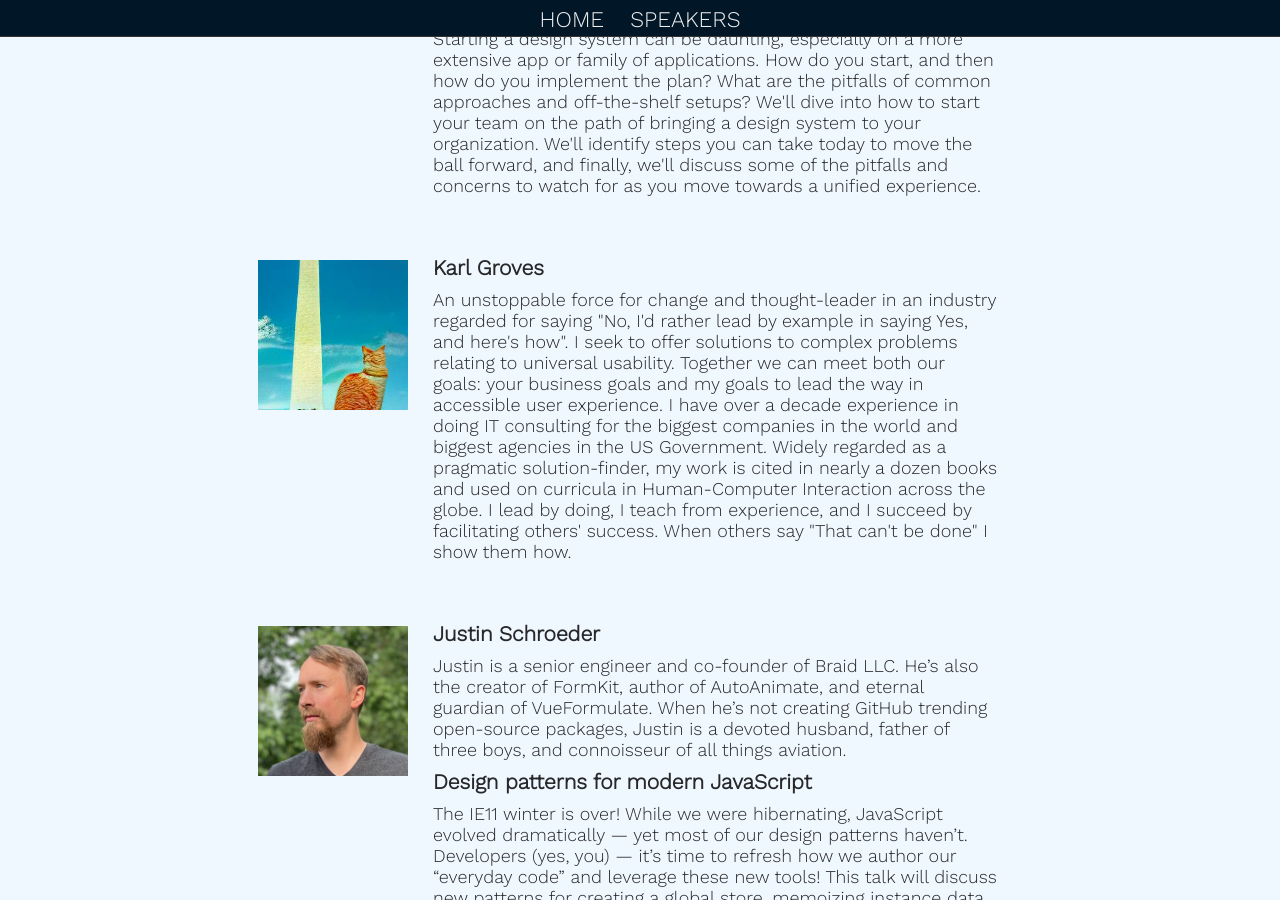
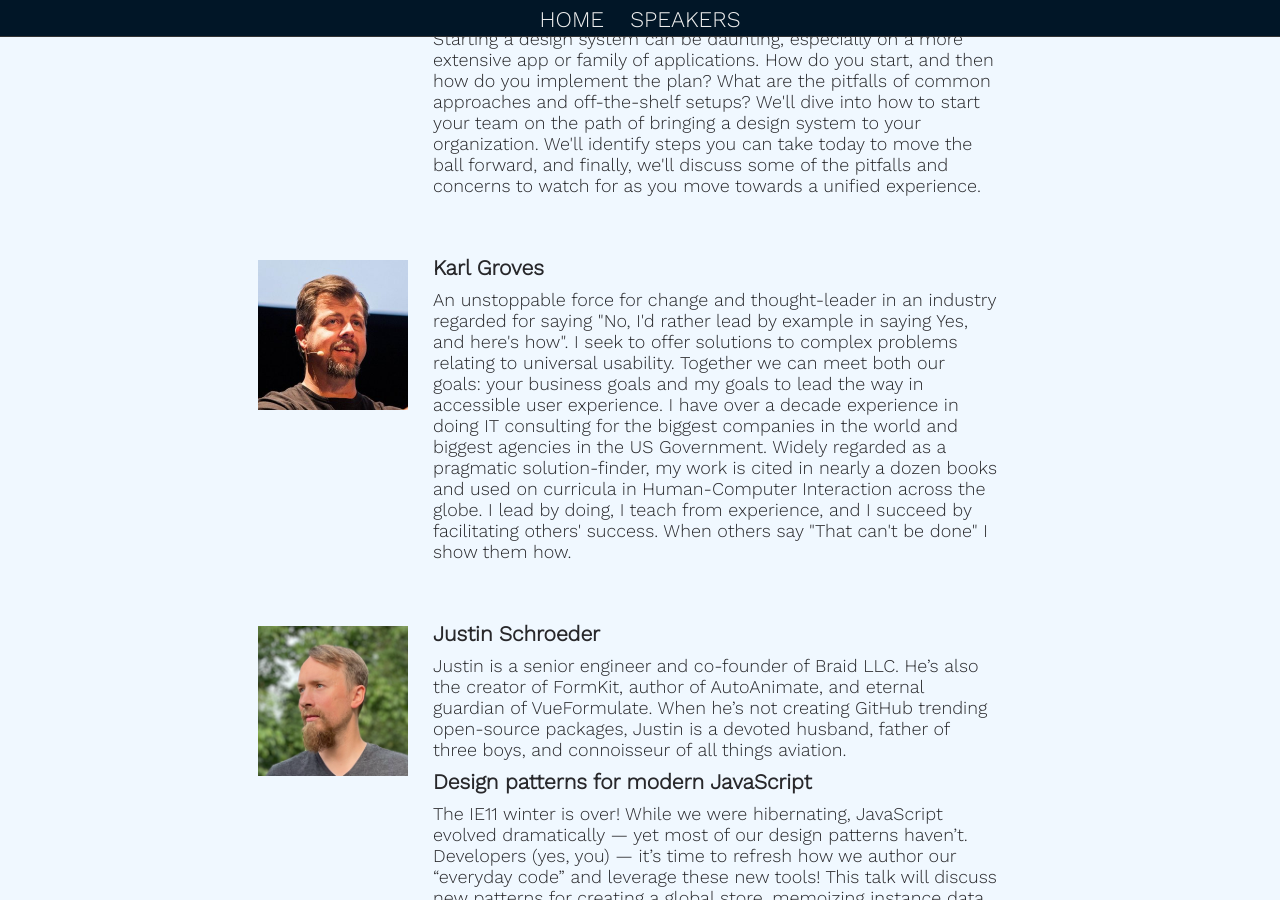
Before and after one commit to gothamgo/frontrunnersconf.github.io, a Jekyll site: the page built from test/testpage.html, in a window 1280 px wide and 900 px high, scrolled down 2087 px. Built offline with Jekyll 4.4.1, drawn with Linux system fonts in a browser that asks for light colours.

Commit message:
Update karl_groves.html

```diff
--- a/_includes/karl_groves.html
+++ b/_includes/karl_groves.html
@@ -1,6 +1,6 @@
 <div id="karl-groves" class="speaker">
   <div class="speaker-photo">
-    <img class="speaker-image" src="{{site.url}}/images/cat5.png" alt="Karl Groves" width="150"/>
+    <img class="speaker-image" src="{{site.url}}/images/speakers/2022/karl_groves.jpg" alt="Karl Groves" width="150"/>
   </div>
 
   <div class="speaker-details">
```
